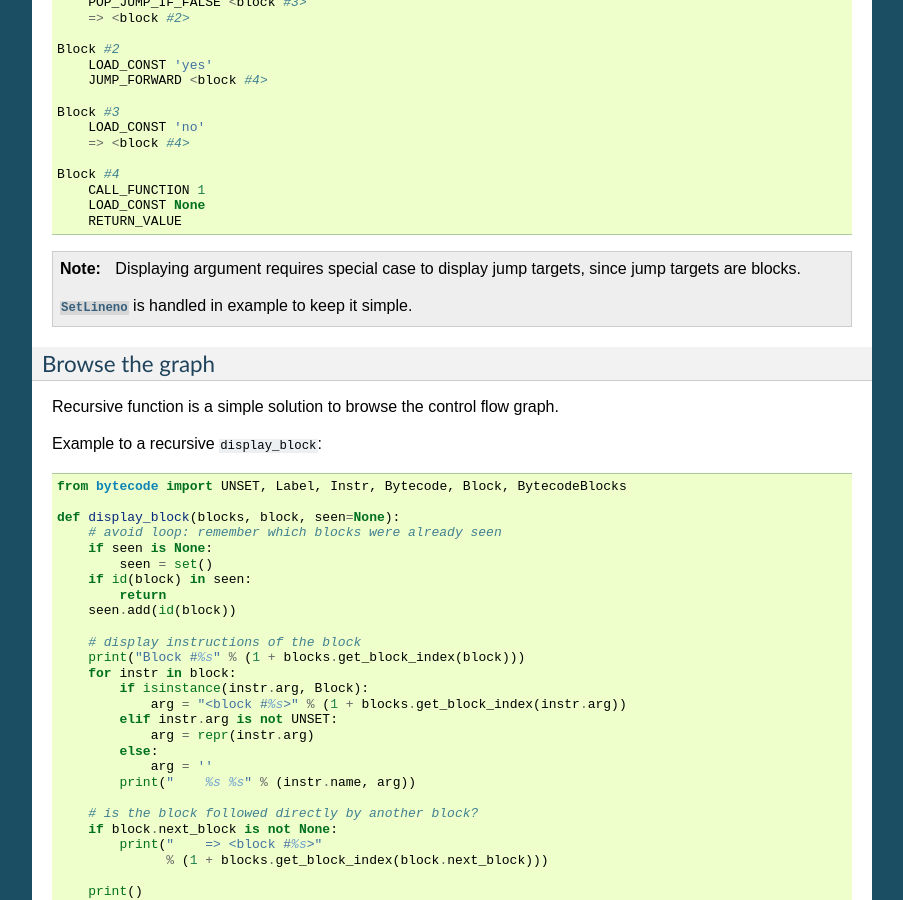
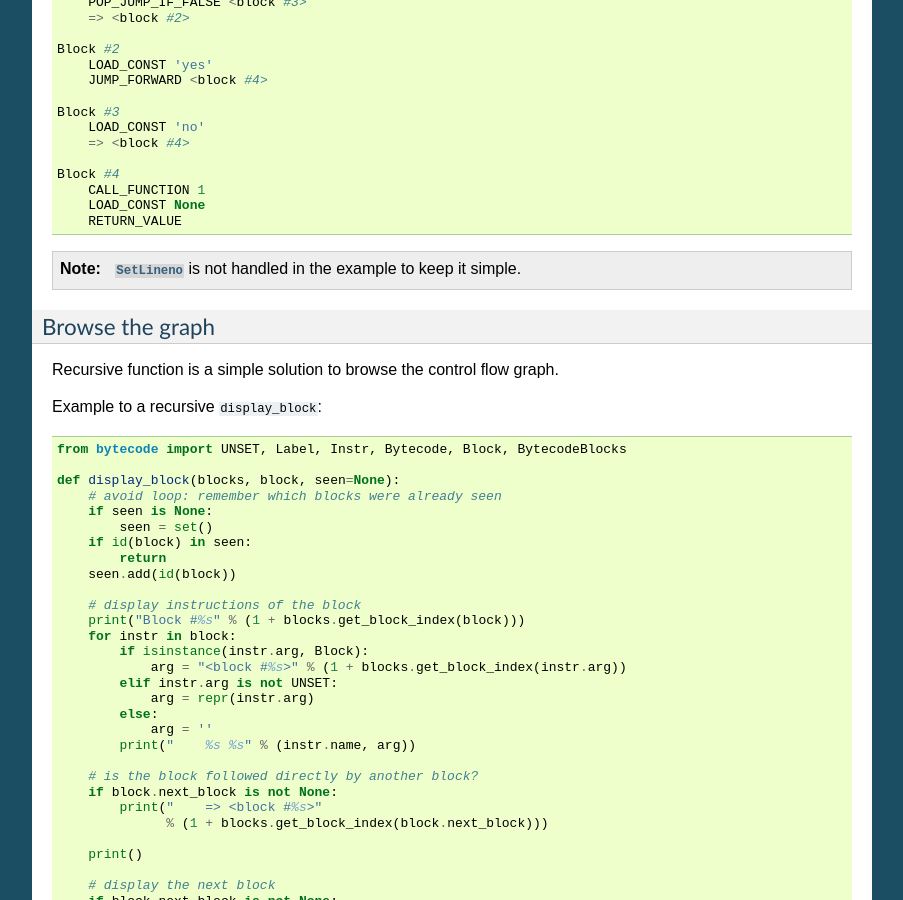
Before and after one commit to MatthieuDartiailh/bytecode, a Sphinx documentation site: the page built from doc/blocks.rst, in a window 1280 px wide and 900 px high, scrolled down 2102 px. Shown: the whole window, without its empty margins (198-1101 px from the left). Built offline with Sphinx 7.4.7, drawn with Linux system fonts in a browser that asks for light colours.

Commit message:
doc: blocks

```diff
--- a/doc/blocks.rst
+++ b/doc/blocks.rst
@@ -139,10 +139,7 @@ Output::
         RETURN_VALUE
 
 .. note::
-   Displaying argument requires special case to display jump targets, since
-   jump targets are blocks.
-
-   :class:`SetLineno` is handled in example to keep it simple.
+   :class:`SetLineno` is not handled in the example to keep it simple.
 
 
 Browse the graph
```
